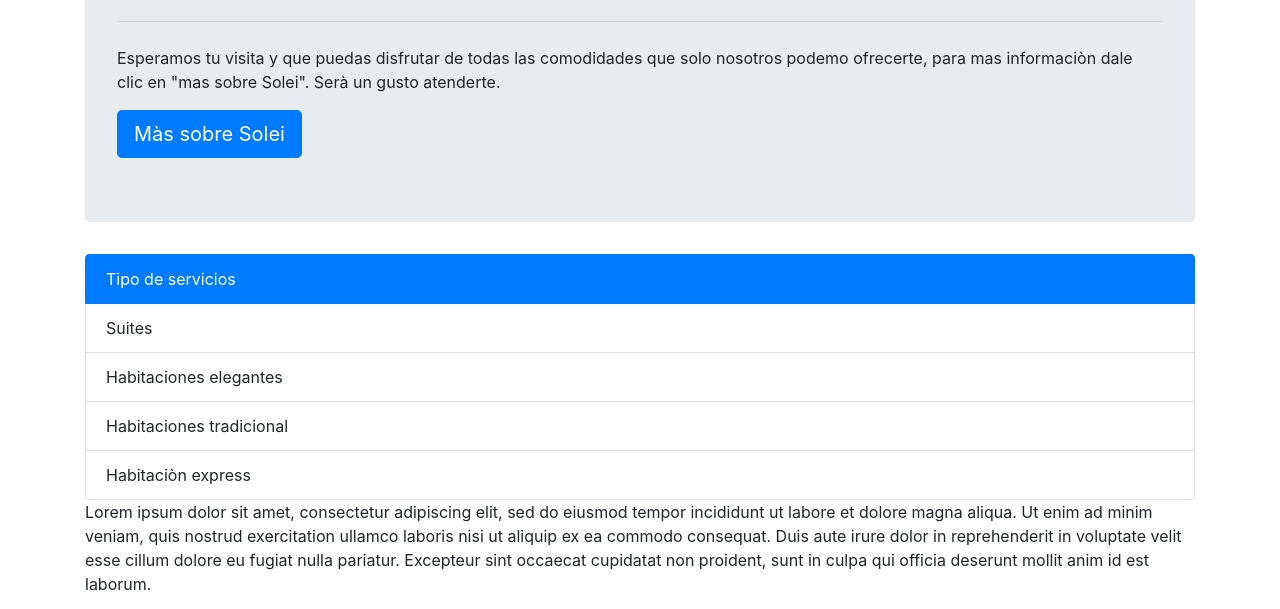
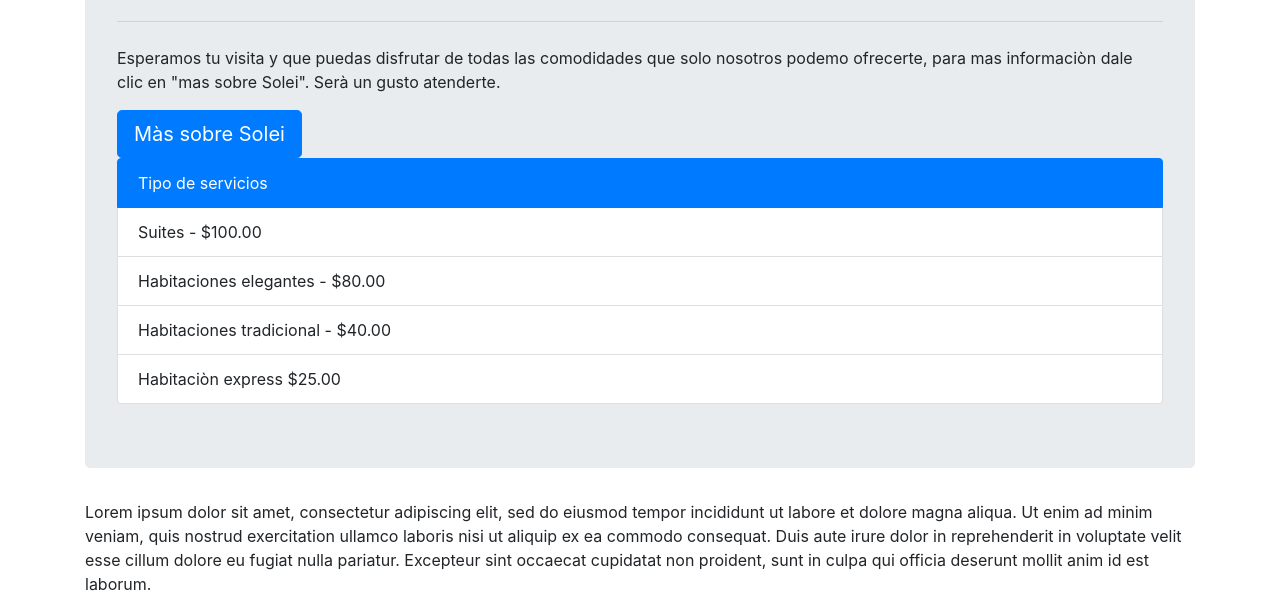
Before and after one commit to titan22fuentes/guia-hoteles, a website: page index.html in a window 1280 px wide. Shown: the part 172-781 px from the top of the page. Drawn offline with nearby package versions, Linux system fonts and the light colour scheme.

Commit message:
Agregados los cambios

```diff
--- a/index.html
+++ b/index.html
@@ -20,15 +20,17 @@
             <hr class="my-4">
             <p>Esperamos tu visita y que puedas disfrutar de todas las comodidades que solo nosotros podemo ofrecerte, para mas informaciòn dale clic en "mas sobre Solei". Serà un gusto atenderte.</p>
             <a class="btn btn-primary btn-lg" href="#" role="button">Màs sobre Solei</a>
+
+            <ul class="list-group">
+              <li class="list-group-item active">Tipo de servicios</li>
+              <li class="list-group-item">Suites - $100.00</li>
+              <li class="list-group-item">Habitaciones elegantes - $80.00</li>
+              <li class="list-group-item">Habitaciones tradicional - $40.00</li>
+              <li class="list-group-item">Habitaciòn express $25.00</li>
+            </ul>
           </div>
 
-          <ul class="list-group">
-            <li class="list-group-item active">Tipo de servicios</li>
-            <li class="list-group-item">Suites</li>
-            <li class="list-group-item">Habitaciones elegantes</li>
-            <li class="list-group-item">Habitaciones tradicional</li>
-            <li class="list-group-item">Habitaciòn express</li>
-          </ul>
+
 
           <p>Lorem ipsum dolor sit amet, consectetur adipiscing elit, sed do eiusmod tempor incididunt ut labore et dolore magna aliqua. Ut enim ad minim veniam, quis nostrud exercitation ullamco laboris nisi ut aliquip ex ea commodo consequat. Duis aute irure dolor in reprehenderit in voluptate velit esse cillum dolore eu fugiat nulla pariatur. Excepteur sint occaecat cupidatat non proident, sunt in culpa qui officia deserunt mollit anim id est laborum.</p>
           <p>Lorem ipsum dolor sit amet, consectetur adipiscing elit, sed do eiusmod tempor incididunt ut labore et dolore magna aliqua. Ut enim ad minim veniam, quis nostrud exercitation ullamco laboris nisi ut aliquip ex ea commodo consequat. Duis aute irure dolor in reprehenderit in voluptate velit esse cillum dolore eu fugiat nulla pariatur. Excepteur sint occaecat cupidatat non proident, sunt in culpa qui officia deserunt mollit anim id est laborum.</p>
```
